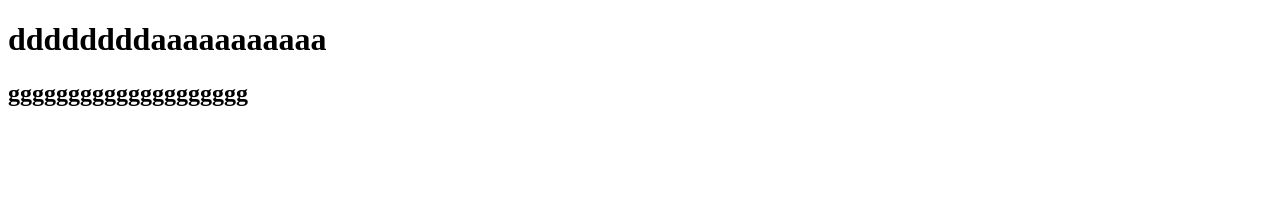
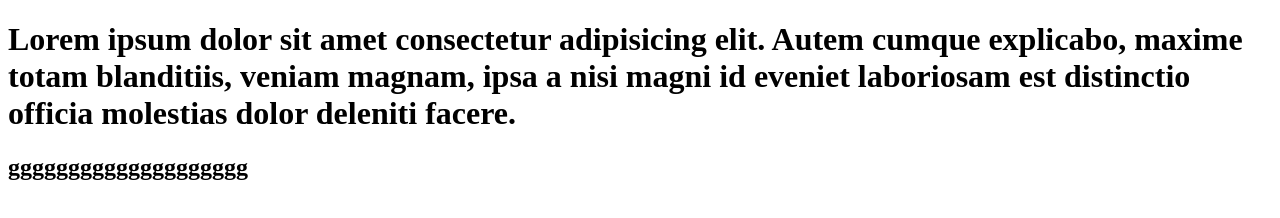
Before and after one commit to jsampaiof/git-class, a plain HTML site: page index.html in a window 1280 px wide. Drawn offline with Linux system fonts and the light colour scheme.

Commit message:
update title and h1

```diff
--- a/index.html
+++ b/index.html
@@ -4,10 +4,10 @@
     <meta charset="UTF-8">
     <meta http-equiv="X-UA-Compatible" content="IE=edge">
     <meta name="viewport" content="width=device-width, initial-scale=1.0">
-    <title>teste-git</title>
+    <title>teste git merge e rebase</title>
 </head>
 <body>
-    <h1>ddddddddaaaaaaaaaaa</h1>
+    <h1>Lorem ipsum dolor sit amet consectetur adipisicing elit. Autem cumque explicabo, maxime totam blanditiis, veniam magnam, ipsa a nisi magni id eveniet laboriosam est distinctio officia molestias dolor deleniti facere.</h1>
     <h2>gggggggggggggggggggg</h2>
 </body>
 </html>
```
